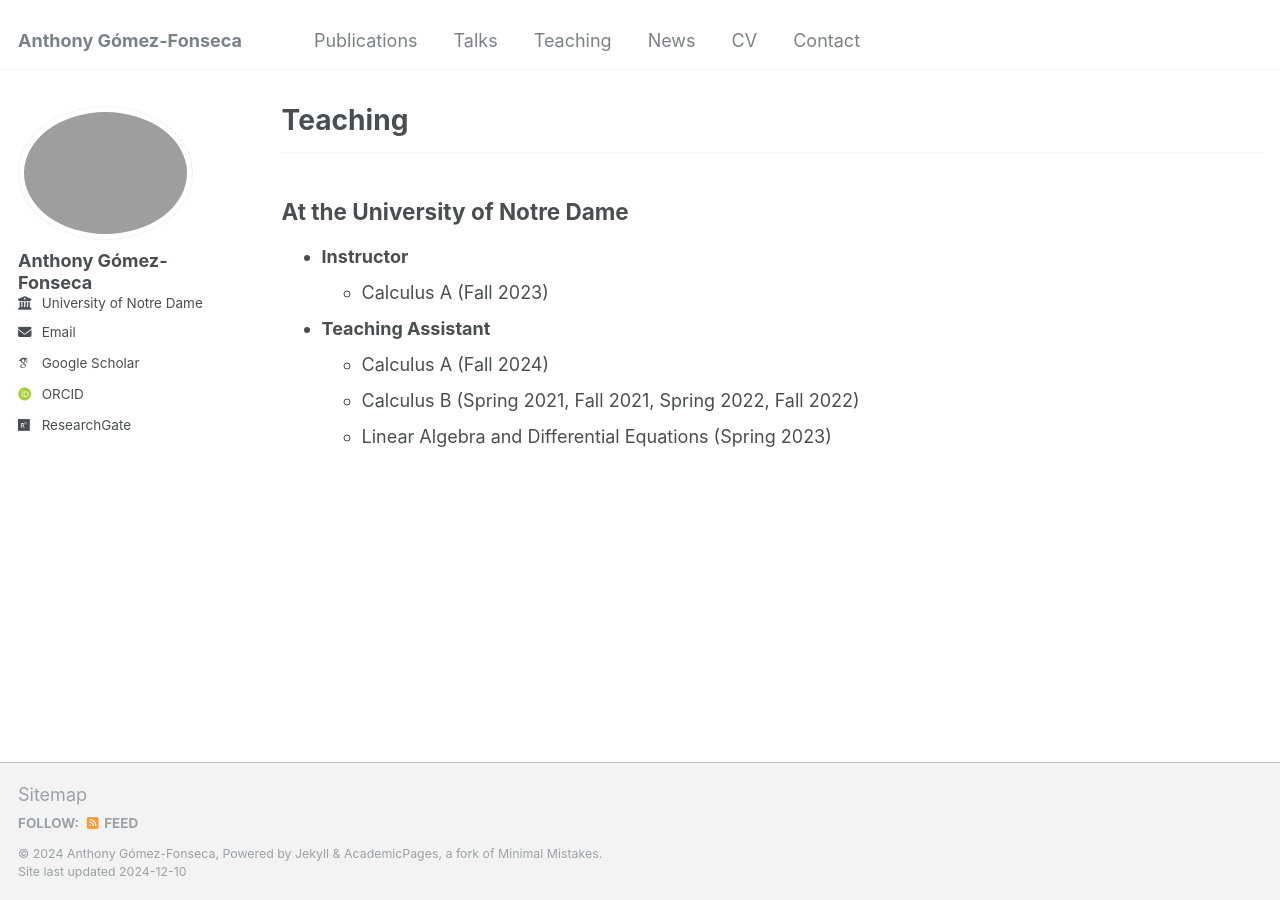
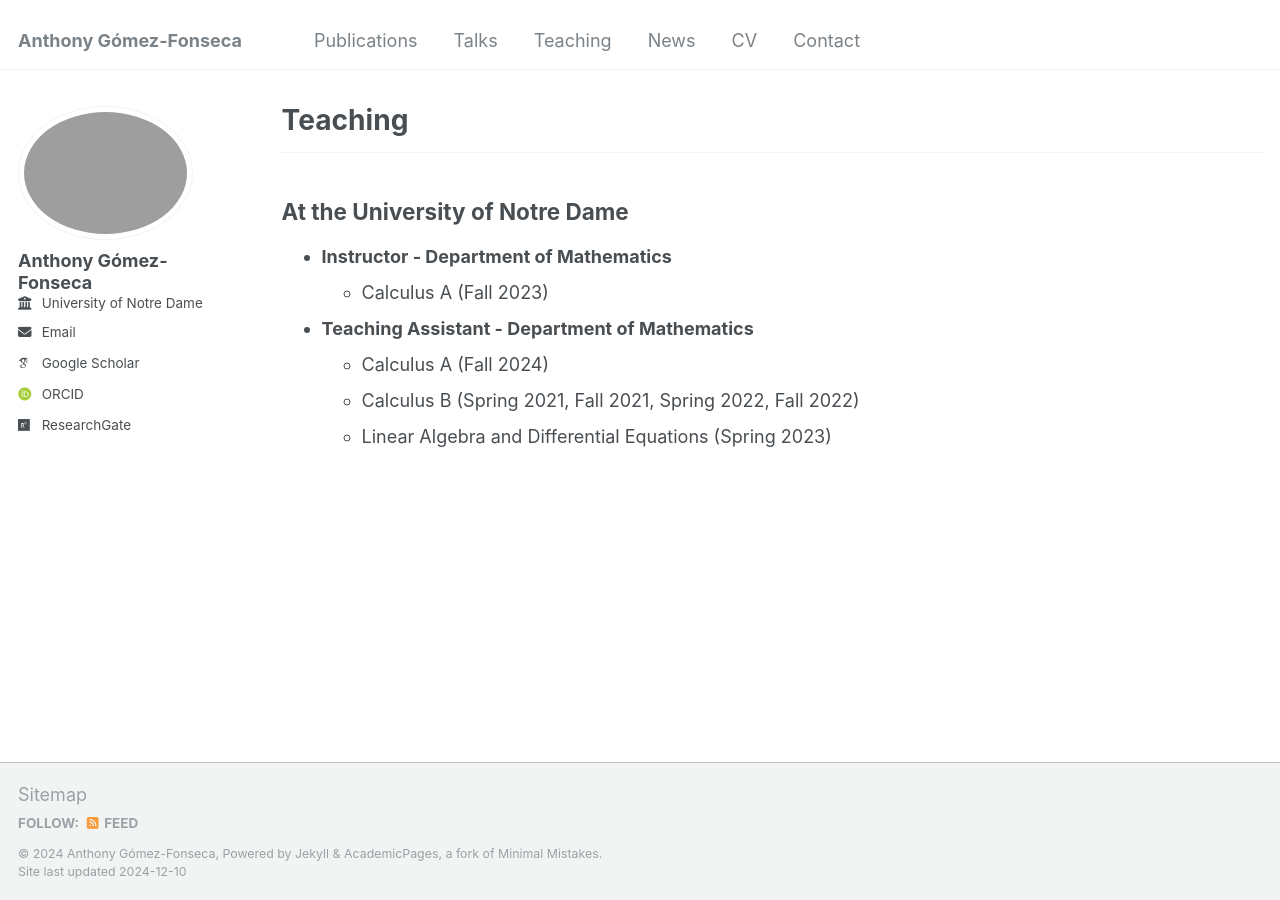
Before and after one commit to gomezfonsecaa/Anthony, a Jekyll site: the page built from _pages/teaching.md, in a window 1280 px wide. Built offline with Jekyll 4.4.1, drawn with Linux system fonts in a browser that asks for light colours; some web fonts are replaced.

Commit message:
Update teaching.md

```diff
--- a/_pages/teaching.md
+++ b/_pages/teaching.md
@@ -11,9 +11,9 @@ author_profile: true
 
 ## At the University of Notre Dame
 
-- **Instructor**
+- **Instructor - Department of Mathematics**
   + Calculus A (Fall 2023)
-- **Teaching Assistant**
+- **Teaching Assistant - Department of Mathematics**
   + Calculus A (Fall 2024)
   + Calculus B (Spring 2021, Fall 2021, Spring 2022, Fall 2022)
   + Linear Algebra and Differential Equations (Spring 2023)
```
